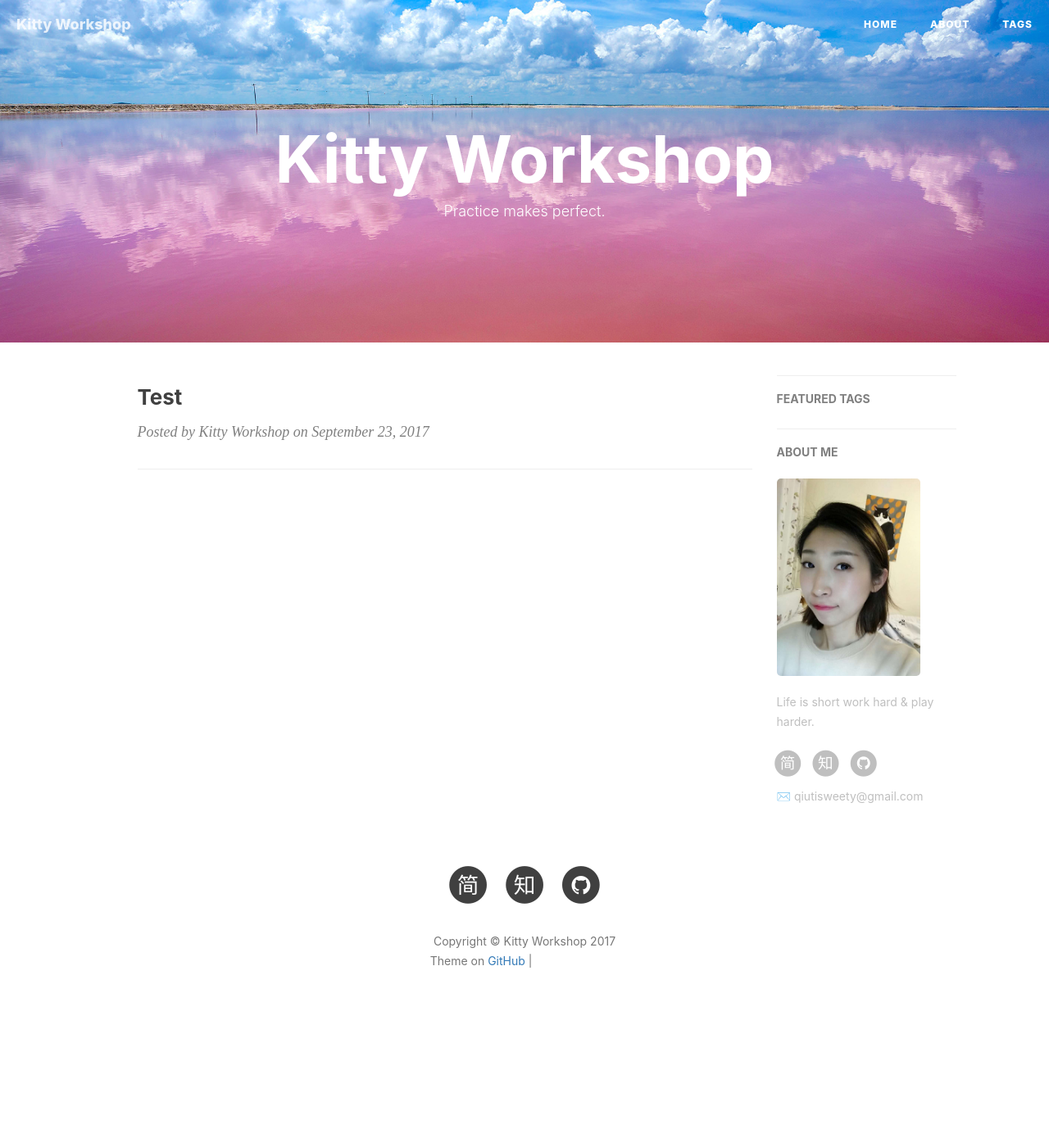
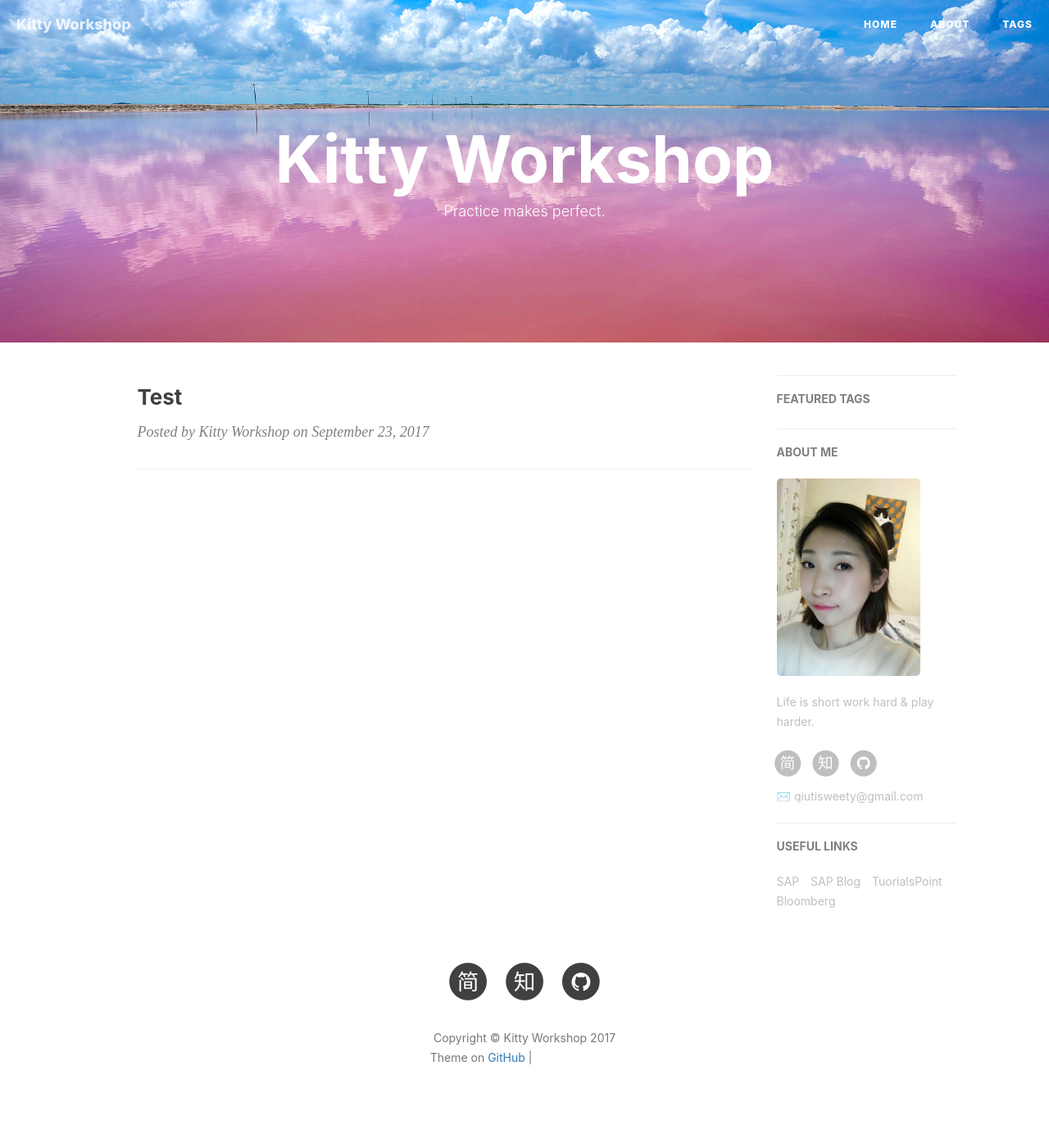
Before and after one commit to kittyworkshop/kittyworkshop.github.io, a Jekyll site: the page built from index.html, in a window 1280 px wide. Shown: the whole page at 82% size. Built offline with Jekyll 4.4.1, drawn with Linux system fonts in a browser that asks for light colours; nearby versions of some CDN libraries; the list of posts is cut into pages by our own code; comment, search, counter and statistics services are not loaded; before the commit the page ends 1277 px from its top, so only the background shows below that; part of the change alters nothing that is shown; grey boxes are pictures that could not be loaded.

```diff
--- a/_config.yml
+++ b/_config.yml
@@ -92,7 +92,7 @@ service-worker: true
 
 
 # Useful Links
-useful-links: [
+friends: [
     {
         title: "SAP",
         href: "https://www.sap.com/hk/index.html"
```
